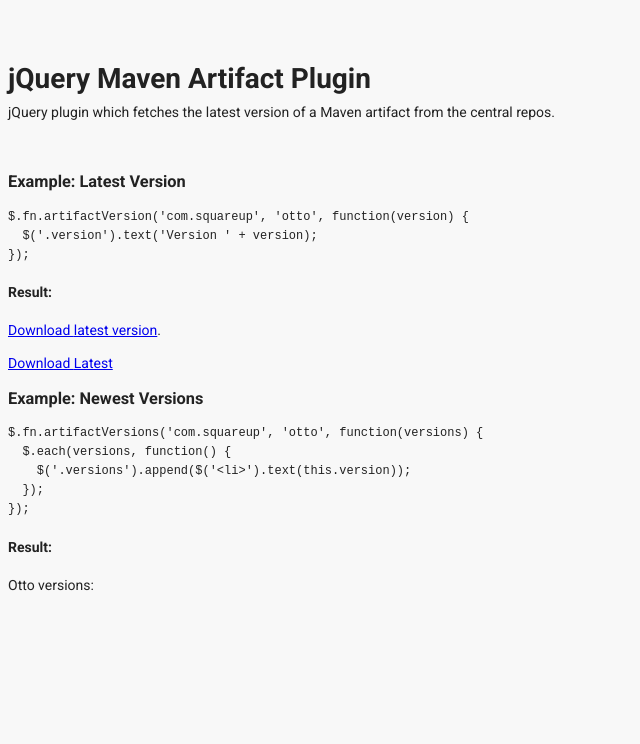
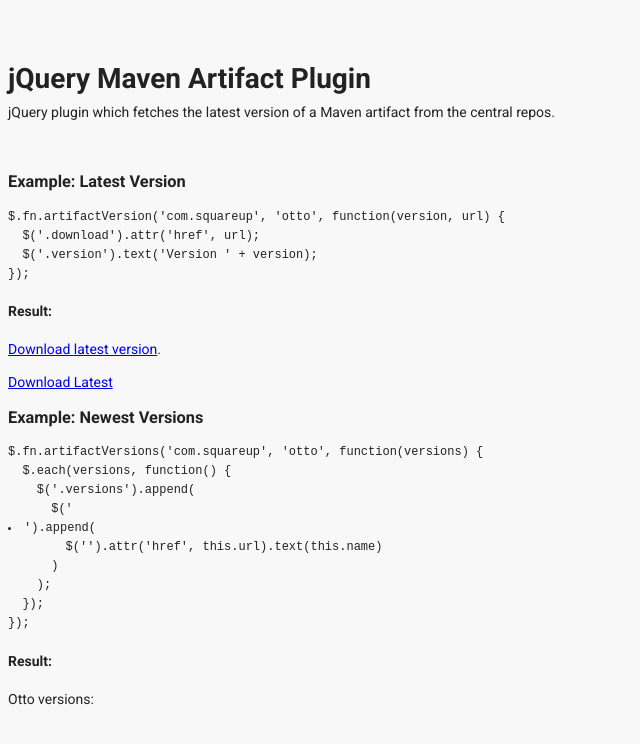
Before and after one commit to JakeWharton/jquery-maven-artifact, a plain HTML site: page index.html in a window 1280 px wide. Shown: the whole page, without its empty margins (0-640 px from the left). Drawn offline with nearby package versions, Linux system fonts and the light colour scheme; some icons are missing.

Commit message:
Fix examples.

```diff
--- a/index.html
+++ b/index.html
@@ -61,7 +61,8 @@
       <div class="row">
         <div class="span6">
           <h3>Example: Latest Version</h3>
-          <pre class="prettyprint">$.fn.artifactVersion('com.squareup', 'otto', function(version) {
+          <pre class="prettyprint">$.fn.artifactVersion('com.squareup', 'otto', function(version, url) {
+  $('.download').attr('href', url);
   $('.version').text('Version ' + version);
 });</pre>
           <h4>Result:</h4>
@@ -72,7 +73,11 @@
           <h3>Example: Newest Versions</h3>
           <pre class="prettyprint">$.fn.artifactVersions('com.squareup', 'otto', function(versions) {
   $.each(versions, function() {
-    $('.versions').append($('&lt;li>').text(this.version));
+    $('.versions').append(
+      $('<li>').append(
+        $('<a>').attr('href', this.url).text(this.name)
+      )
+    );
   });
 });</pre>
           <h4>Result:</h4>
```
